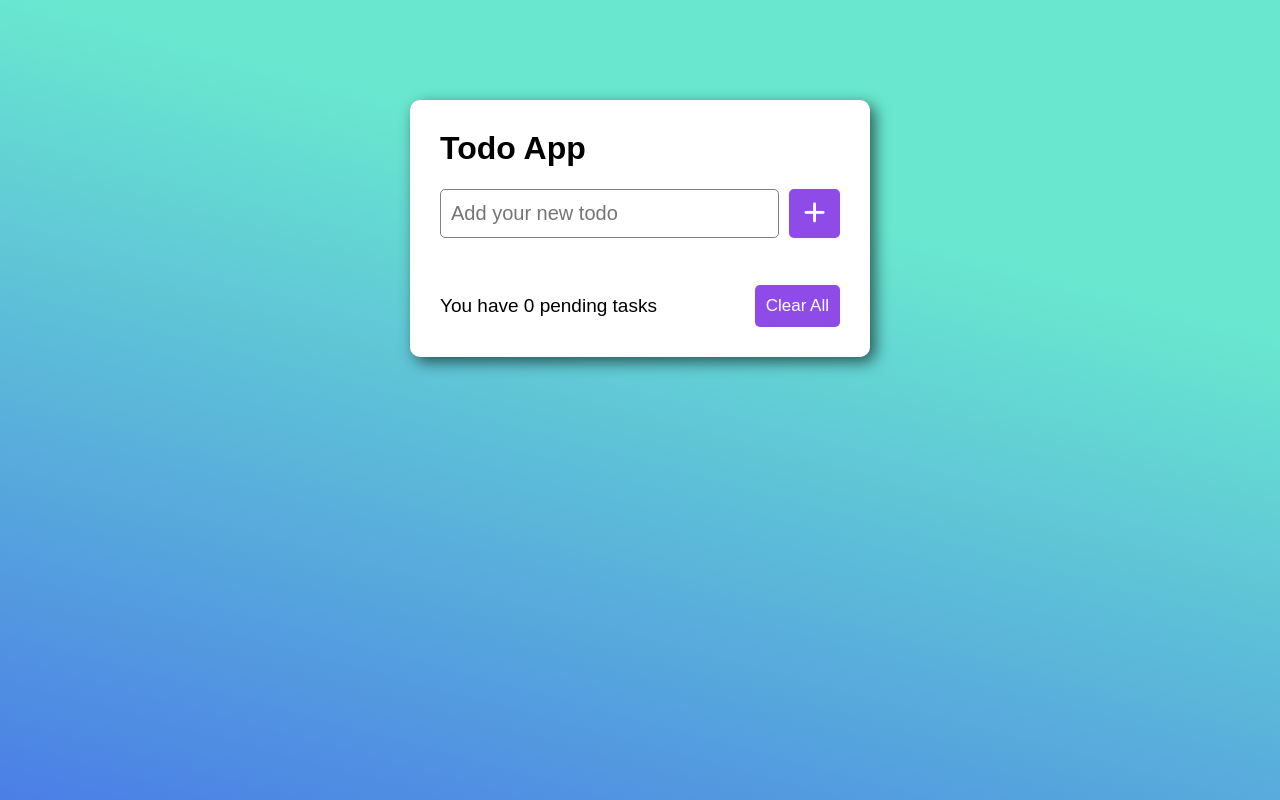
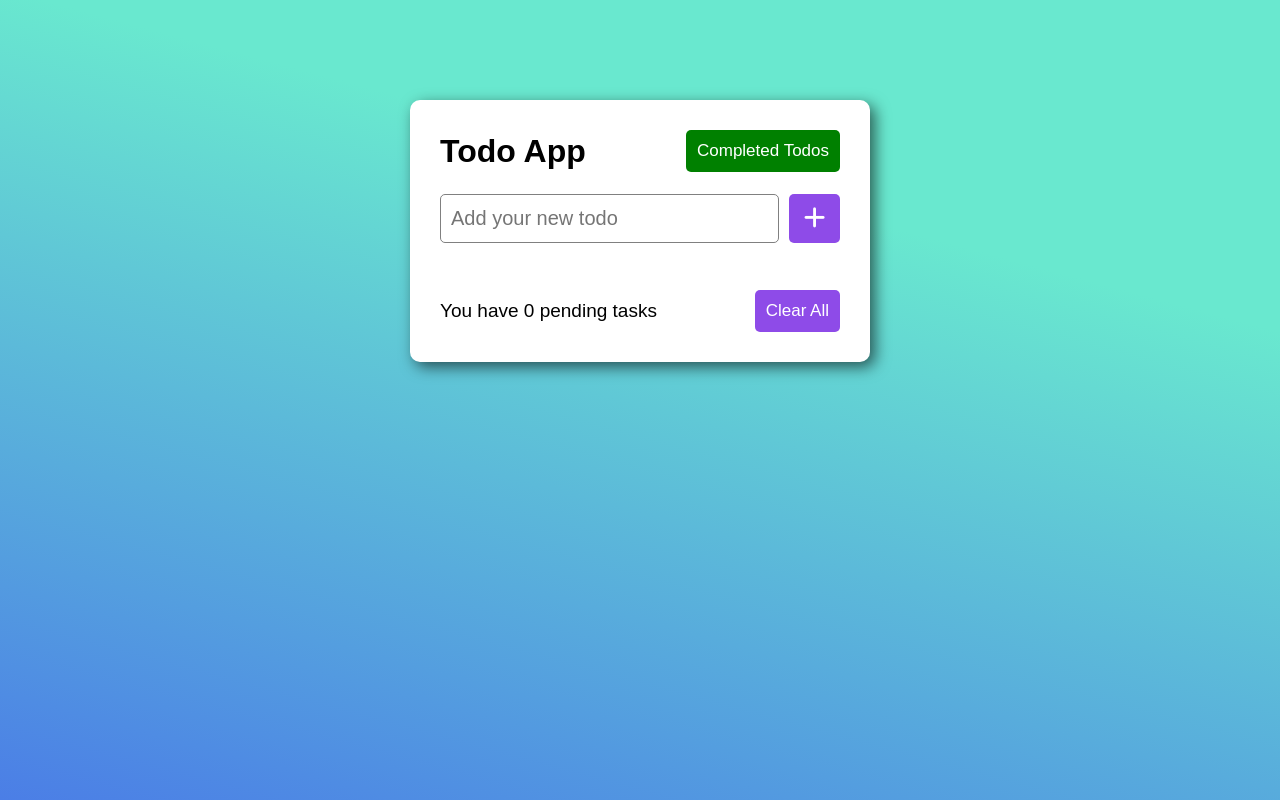
Before and after one commit to amanjrekar-techturbine/Todo-App, a plain HTML site: page index.html in a window 1280 px wide. Drawn offline with nearby package versions, Linux system fonts and the light colour scheme.

Commit message:
Added completed todos feature

```diff
--- a/index.html
+++ b/index.html
@@ -19,6 +19,9 @@
         <div class="wrapper">
             <div class="title-wrapper">
                 <h1>Todo App</h1>
+                <span>
+                    <button class="completed_todos_btn btn" onclick="showCompletedTodos()">Completed Todos</button>
+                </span>
             </div>
             <form class="input-wrapper" onsubmit="addTodo(event)">
                 <input type="text" placeholder="Add your new todo">
--- a/script.js
+++ b/script.js
@@ -130,7 +130,7 @@ function addTodo(e) {
         updateDataList(prevObj, "updateTitle")
 
     } else {
-        let todo = { id : getPrevDataListObjId() + 1, title: inputVal.trim(), isCompleted: false }
+        let todo = { id: getPrevDataListObjId() + 1, title: inputVal.trim(), isCompleted: false }
 
         // Append Task in HTML
         appendTaskHTML(todo);
@@ -233,7 +233,7 @@ function onCheckboxChange(e) {
 
     let todoFromDataList = dataList.find(x => x.title == title)
 
-    updateDataList({ id : todoFromDataList.id ,title, isCompleted }, "updateCheckbox")
+    updateDataList({ id: todoFromDataList.id, title, isCompleted }, "updateCheckbox")
 
     if (checkbox.checked) {
         updatePendingTask(pending_task - 1)
@@ -251,14 +251,33 @@ function checkTodoAlreadyExist(title) {
     })
 }
 
-function getPrevDataListObjId(){
+function getPrevDataListObjId() {
     let prevObj = dataList[dataList.length - 1]
     let prevObjId = prevObj ? prevObj.id : 0
     return prevObjId
 }
 
-function sortedDataList(){
+function sortedDataList() {
     let completedTodos = dataList.filter(x => x.isCompleted == true)
     let incompletedTodos = dataList.filter(x => x.isCompleted == false)
     return [...completedTodos, ...incompletedTodos]
 }
+
+// Show Completed Todos
+function showCompletedTodos() {
+    let completedTodosList = dataList.filter(x => x.isCompleted == true)
+
+    // Refresh All Todos
+    task_wrapper.innerHTML = "";
+
+    let completed_todos_count = 0
+
+    completedTodosList.forEach((todo) => {
+        appendTaskHTML(todo)
+        completed_todos_count += 1
+    })
+
+    // Set Completed Count Description
+    pending_wrapper.querySelector("p").textContent = `You have ${completed_todos_count} completed tasks`
+
+}
--- a/style.css
+++ b/style.css
@@ -17,7 +17,7 @@ body {
     background-attachment: fixed;
 }
 
-main{
+main {
     width: 100%;
     height: 100%;
     display: flex;
@@ -35,7 +35,7 @@ main{
     transition: background-color 0.3s ease;
 }
 
-.btn:hover{
+.btn:hover {
     background-color: #6534a7;
 }
 
@@ -50,6 +50,14 @@ main{
 
 .title-wrapper {
     margin-bottom: 22px;
+    display: flex;
+    align-items: center;
+    justify-content: space-between;
+}
+
+.title-wrapper span .completed_todos_btn{
+    background-color: green;
+    font-size: 17px;
 }
 
 .input-wrapper {
@@ -126,16 +134,16 @@ main{
     transition: background-color 0.3s ease;
 }
 
-.task .delete_task:hover{
+.task .delete_task:hover {
     background: #d84a3d;
 
 }
 
-.task button:hover i{
+.task button:hover i {
     transform: scale(1.2);
 }
 
-.task button i{
+.task button i {
     transition: transform 0.3s ease;
 }
 
@@ -145,7 +153,7 @@ main{
     margin-left: 15px;
 }
 
-.checkbox-wrapper input{
+.checkbox-wrapper input {
     transform: scale(1.3);
     cursor: pointer;
 }
```
